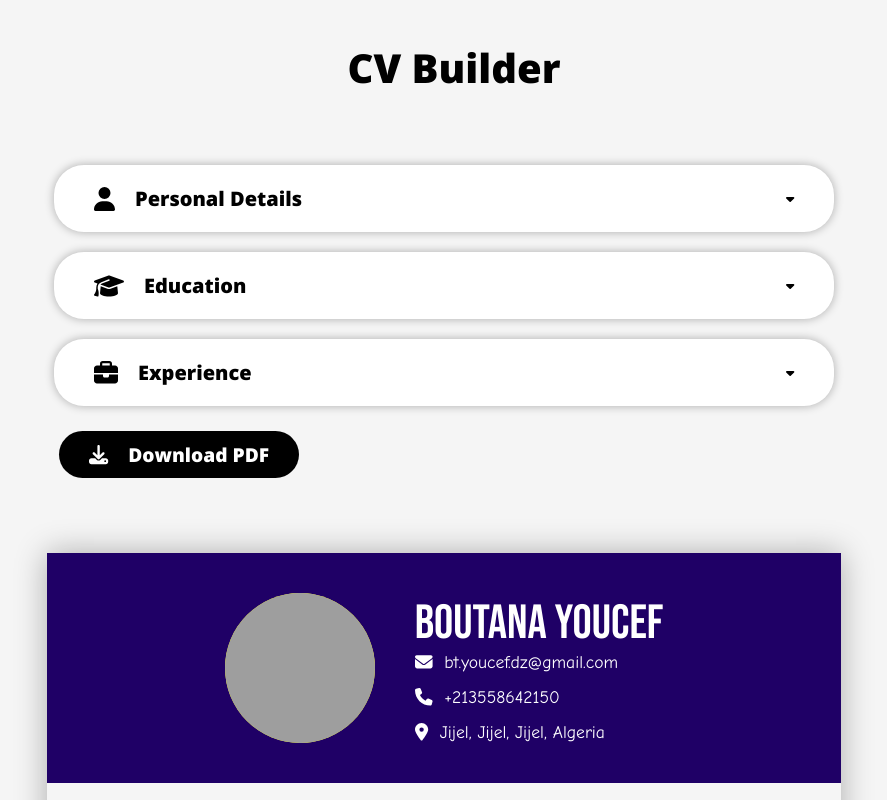
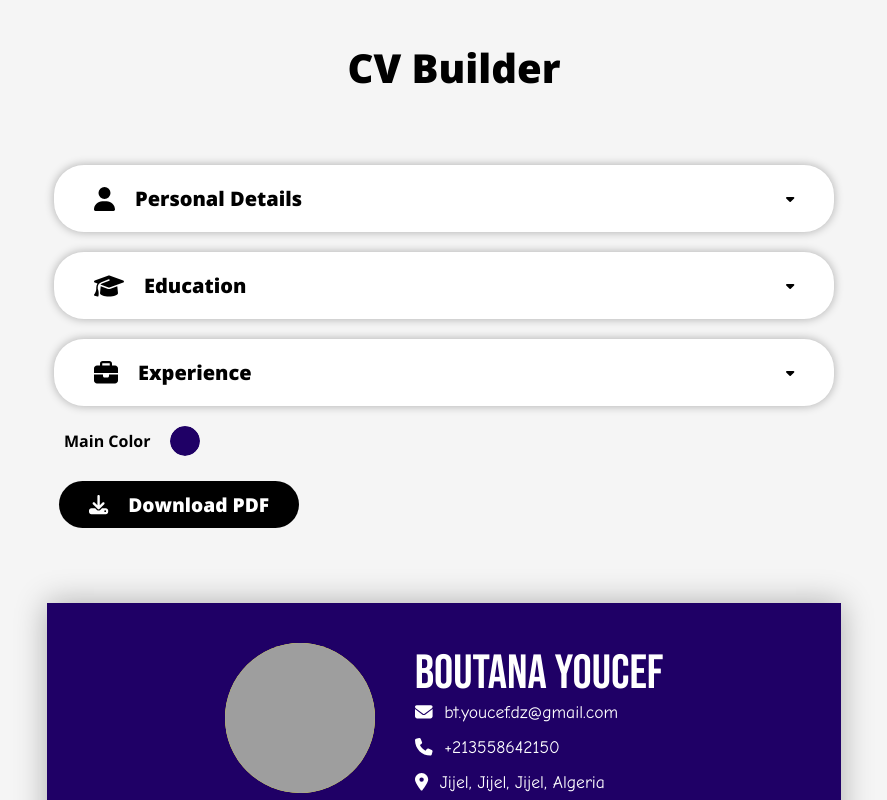
Before and after one commit to hipip/CV-Builder, a React (Vite) app: page / in a window 1280 px wide. Shown: the top 800 px of the page, without its empty margins (196-1083 px from the left). Built offline with nearby package versions, Linux system fonts and the light colour scheme; grey boxes are pictures that could not be loaded.

Commit message:
Add Main color changing feature

```diff
--- a/src/App.jsx
+++ b/src/App.jsx
@@ -124,6 +124,15 @@ function App() {
             deleteExperienceFunc={deleteExperience}
             editExperienceFunc={editExperience}
           />
+          <div className="main-color-section">
+            <label htmlFor="main-color-inp">Main Color</label>
+            <input
+              type="color"
+              value={mainColor}
+              onChange={(e) => setMainColor(e.target.value)}
+              id="main-color-inp"
+            />
+          </div>
           <button
             className="special-btn"
             id="download-button"
--- a/src/components/SectionItem.jsx
+++ b/src/components/SectionItem.jsx
@@ -1,10 +1,17 @@
-function SectionItem({ htmlFor, placeHolder, label, value, onChange }) {
+function SectionItem({
+  htmlFor,
+  placeHolder,
+  label,
+  value,
+  onChange,
+  type = "text",
+}) {
   return (
     <div className="section-item">
       <label htmlFor={htmlFor}>{label}</label>
       <input
         id={htmlFor}
-        type="text"
+        type={type}
         value={value}
         onChange={onChange}
         placeholder={placeHolder}
--- a/src/styles/App.css
+++ b/src/styles/App.css
@@ -313,3 +313,32 @@ button {
   left: 0;
   height: fit-content;
 }
+.main-color-section {
+  display: flex;
+  justify-content: flex-start;
+  align-items: center;
+  margin: 0 30px;
+  gap: 20px;
+  font-weight: 700;
+}
+#main-color-inp {
+  cursor: pointer;
+  width: 30px;
+  height: 30px;
+  border-radius: 50%;
+  border: none;
+  outline: none;
+}
+
+input[type="color"]::-webkit-color-swatch {
+  border: none;
+  border-radius: 50%;
+  padding: 0;
+  margin: 0;
+}
+
+input[type="color"]::-webkit-color-swatch-wrapper {
+  border: none;
+  border-radius: 50%;
+  padding: 0;
+}
```
